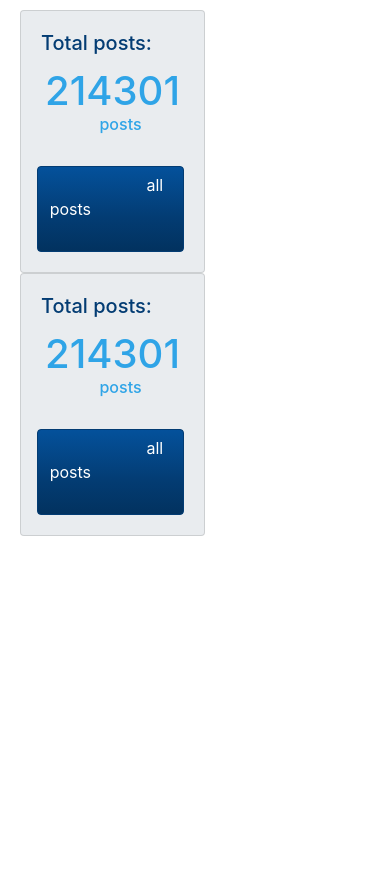
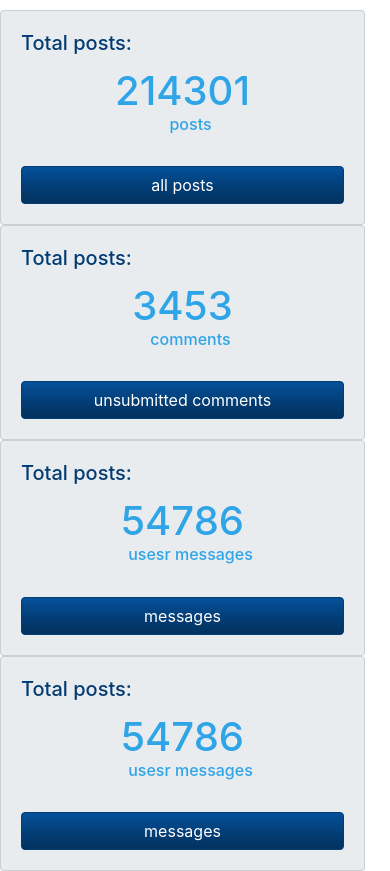
Before and after one commit to mohammadi1377/weblog_project, a FastAPI app: template weblog/Template/admin/admin.html in a window 390 px wide. Before the commit the page ends 536 px from the top, so only its background shows below. Run offline with FastAPI, Linux system fonts and the light colour scheme; the template is opened without the code that fills it, so the values that code supplies are empty; some libraries are stand-ins or nearby versions.

Commit message:
admin cards done

```diff
--- a/weblog/Template/admin/admin.html
+++ b/weblog/Template/admin/admin.html
@@ -17,6 +17,7 @@
             background-color: #007bff !important;
             border-top-right-radius: 15px;
             border-bottom-right-radius: 15px;
+            /*padding-right: 10px;*/
         }
 
         .my_content {
@@ -25,21 +26,55 @@
 
         .content {
             position: relative;
-            padding-left: 20px;
+            padding-left: 0;
+            padding-right: 25px;
         }
 
-        .line {
-            position: absolute;
-            top: 0;
-            left: 0;
-            height: 100%;
-            width: 2px;
-            background: linear-gradient(to bottom, rgba(0, 0, 0, 0) 0%, rgba(0, 123, 255, 1) 50%, rgba(0, 0, 0, 0) 100%);
-            /*background: linear-gradient(90deg, rgba(172,167,255,1) 0%, rgba(0,123,255,1) 4%, rgba(0,123,255,1) 96%, rgba(172,167,255,1) 100%);*/
-            box-shadow: 0 0 10px rgba(0, 0, 0, 0.5);
+        /*.line {*/
+        /*    position: absolute;*/
+        /*    top: 0;*/
+        /*    left: 0;*/
+        /*    height: 100%;*/
+        /*    width: 2px;*/
+        /*    background: linear-gradient(to bottom, rgba(0, 0, 0, 0) 0%, rgba(0, 123, 255, 1) 50%, rgba(0, 0, 0, 0) 100%);*/
+        /*    !*background: linear-gradient(90deg, rgba(172,167,255,1) 0%, rgba(0,123,255,1) 4%, rgba(0,123,255,1) 96%, rgba(172,167,255,1) 100%);*!*/
+        /*    box-shadow: 0 0 10px rgba(0, 0, 0, 0.5);*/
+
+        /*}*/
+
+        .center {
+            display: flex;
+            justify-content: center;
+            align-items: center;
+            /*height: 100vh;*/
+            /*width: 100px;*/
+            /*background-color: #fff;*/
+            /*border-left: 10px solid;*/
+            /*border-image: linear-gradient(to bottom, #4c4c4c, rgba(76, 76, 76, 0)) 1 100%;*/
 
         }
 
+        /*.content::before {*/
+        /*    margin-right: 10px;*/
+        /*    content: "";*/
+        /*    position: absolute;*/
+        /*    top: 0;*/
+        /*    bottom: 0;*/
+        /*    left: -10px;*/
+        /*    width: 3px;*/
+        /*    background: linear-gradient(to bottom, #3e61b3, rgba(76, 76, 76, 0));*/
+        /*    !*border-radius: 20%;*!*/
+        /*}*/
+
+        /*.content:after {*/
+        /*    content: "";*/
+        /*    position: absolute;*/
+        /*    bottom: 0;*/
+        /*    left: -10px;*/
+        /*    width: 10px;*/
+        /*    height: 20px;*/
+        /*    background: linear-gradient(to bottom, rgba(76, 76, 76, 0), #4c4c4c);*/
+        /*}*/
 
     </style>
 
@@ -101,50 +136,67 @@
                             </div>
                         </div>
                     </li>
-                    <!--                    <li>-->
-                    <!--                        <div class="my_content"></div>-->
-                    <!--                    </li>-->
                 </ul>
             </div>
         </nav>
         <div class="col-md-10 col-sm-12 ">
-            <div class="content">
-                <!--                <h1>test</h1>-->
-                <!--                <br><br><br><br><br><br><br><br><br><br><br><br><br><br><br><br><br><br><br><br><br><br><br><br><br><br><br><br><br>-->
-                <!--                <h1>wrgwgw</h1>-->
-                <!--                <div class="line"></div>-->
-                <!--                <h1>Content Title</h1><br><br><br><br><br><br><br>-->
-                <!--                <p>Lorem ipsum dolor sit amet, consectetur adipiscing elit.</p>-->
-                <!--                <div class="card" style="width: 18rem;">-->
-                <!--&lt;!&ndash;                    <img class="card-img-top" src="..." alt="Card image cap">&ndash;&gt;-->
-                <!--                    <div class="card-body">-->
-                <!--                        <h5 class="card-title">All post:</h5>-->
-                <!--&lt;!&ndash;                        <p class="card-text">Some quick example text to build on the card title and make up the bulk of&ndash;&gt;-->
-                <!--&lt;!&ndash;                            the card's content.</p>&ndash;&gt;-->
-                <!--                        <h3 id="num_of_posts">200</h3>-->
-                <!--                        <a href="#" class="btn btn-info">all posts</a>-->
-                <!--                    </div>-->
-                <!--                </div>-->
+            <div class="content ">
                 <div class="row" style="margin-top: 10px">
-                    <div class="col-sm-6">
-                        <div class="card bg-Secondary w-50" style="margin-right: 10px">
+                    <div class="col-sm-3 col-md-3">
+                        <div class="card bg-Secondary w-100" style="margin-right: 10px">
                             <div class="card-body">
                                 <h5 class="card-title text-info">Total posts:</h5>
                                 <!--                                <p class="card-text"> 200</p>-->
-<!--                                <h2>&emsp;200 <h6> &nbsp;posts</h6></h2>-->
-                                <h1 id="posts-num" class="text-center" style="margin-bottom: 0;">214301</h1><h6 class="text-center">&emsp;posts</h6><br style="margin-bottom: 0">
-                                <a href="#" class="btn btn-info float-right " style="min-width: 45px;">&emsp;&emsp;&emsp;&emsp;&emsp;&nbsp;&nbsp;all posts&emsp;&emsp;&emsp;&emsp;&emsp;&nbsp;&nbsp;</a>
+                                <!--                                <h2>&emsp;200 <h6> &nbsp;posts</h6></h2>-->
+                                <h1 id="posts-num" class="text-center" style="margin-bottom: 0;">214301</h1><h6
+                                    class="text-center">&emsp;posts</h6><br style="margin-bottom: 0">
+                                <!--                                <a href="#" class="btn btn-info float-right " style="min-width: 45px;">&emsp;&emsp;&emsp;&emsp;&emsp;&nbsp;&nbsp;all posts&emsp;&emsp;&emsp;&emsp;&emsp;&nbsp;&nbsp;</a>-->
+                                <div class="center">
+                                    <a href="#" class="btn btn-info float-right " style="width: 100%">all posts</a>
+                                </div>
                             </div>
                         </div>
                     </div>
-                    <div class="col-sm-6">
-                        <div class="card bg-Secondary w-50">
+                    <div class="col-sm-3 col-md-3">
+                        <div class="card bg-Secondary w-100">
                             <div class="card-body">
                                 <h5 class="card-title text-info">Total posts:</h5>
                                 <!--                                <p class="card-text"> 200</p>-->
-<!--                                <h2>&emsp;200 <h6> &nbsp;posts</h6></h2>-->
-                                <h1 id="posts-num2" class="text-center" style="margin-bottom: 0;">214301</h1><h6 class="text-center">&emsp;posts</h6><br style="margin-bottom: 0">
-                                <a href="#" class="btn btn-info float-right " style="min-width: 45px;">&emsp;&emsp;&emsp;&emsp;&emsp;&nbsp;&nbsp;all posts&emsp;&emsp;&emsp;&emsp;&emsp;&nbsp;&nbsp;</a>
+                                <!--                                <h2>&emsp;200 <h6> &nbsp;posts</h6></h2>-->
+                                <h1 id="comments-num" class="text-center" style="margin-bottom: 0;">3453</h1><h6
+                                    class="text-center">&emsp;comments</h6><br style="margin-bottom: 0">
+                                <div class="center">
+                                    <a href="#" class="btn btn-info float-right " style="width: 100%">unsubmitted
+                                        comments</a>
+                                </div>
+                            </div>
+                        </div>
+                    </div>
+                    <div class="col-sm-3 col-md-3">
+                        <div class="card bg-Secondary w-100">
+                            <div class="card-body">
+                                <h5 class="card-title text-info">Total posts:</h5>
+                                <!--                                <p class="card-text"> 200</p>-->
+                                <!--                                <h2>&emsp;200 <h6> &nbsp;posts</h6></h2>-->
+                                <h1 id="contactUs-num" class="text-center" style="margin-bottom: 0;">54786</h1><h6
+                                    class="text-center">&emsp;usesr messages</h6><br style="margin-bottom: 0">
+                                <div class="center">
+                                    <a href="#" class="btn btn-info float-right " style="width: 100%">messages</a>
+                                </div>
+                            </div>
+                        </div>
+                    </div>
+                    <div class="col-sm-3 col-md-3">
+                        <div class="card bg-Secondary w-100">
+                            <div class="card-body">
+                                <h5 class="card-title text-info">Total posts:</h5>
+                                <!--                                <p class="card-text"> 200</p>-->
+                                <!--                                <h2>&emsp;200 <h6> &nbsp;posts</h6></h2>-->
+                                <h1 id="contactdveUs-num" class="text-center" style="margin-bottom: 0;">54786</h1><h6
+                                    class="text-center">&emsp;usesr messages</h6><br style="margin-bottom: 0">
+                                <div class="center">
+                                    <a href="#" class="btn btn-info float-right " style="width: 100%">messages</a>
+                                </div>
                             </div>
                         </div>
                     </div>
```
